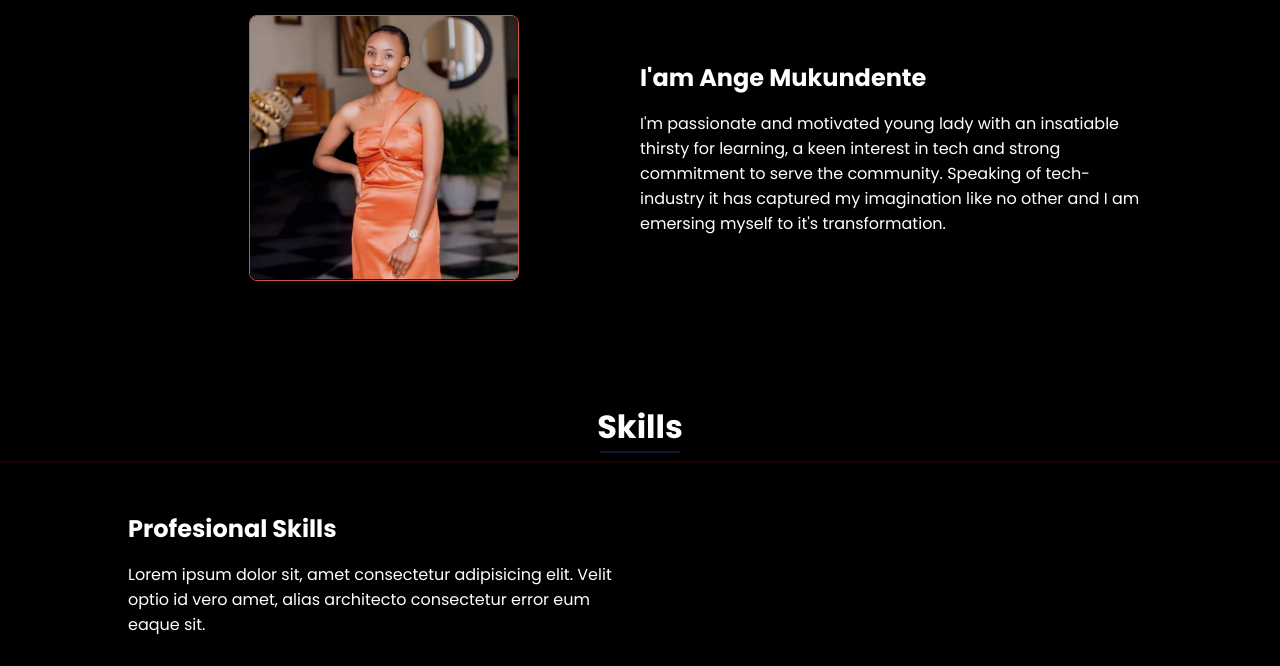
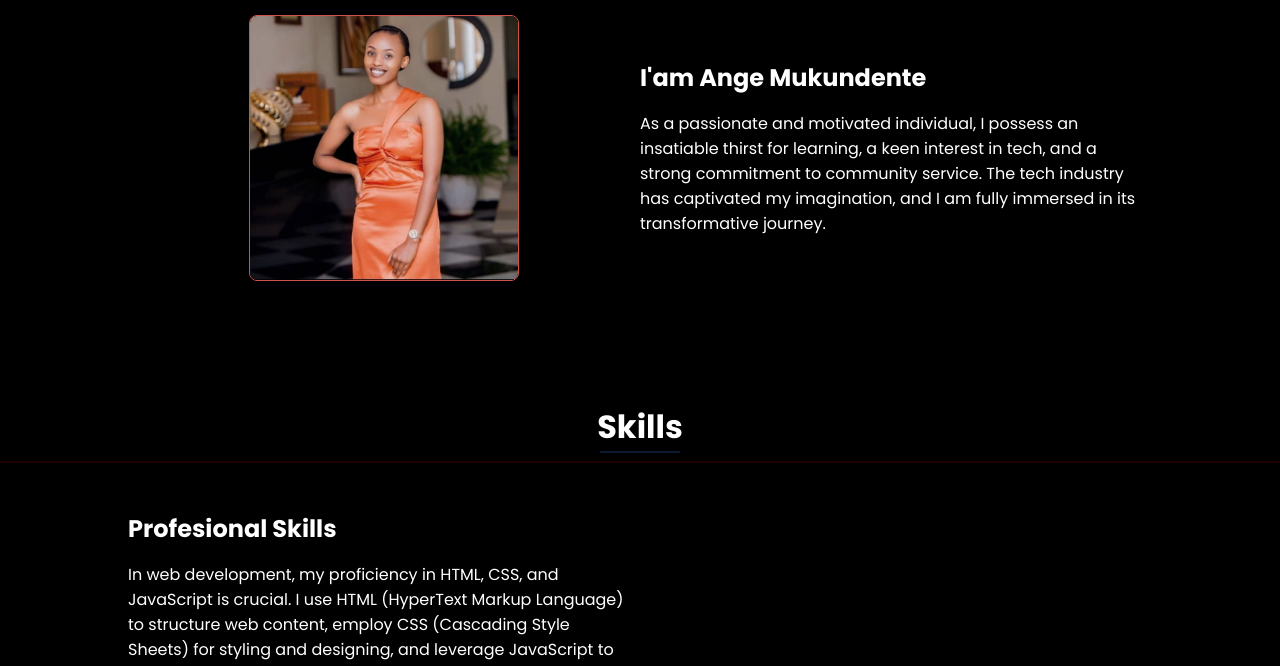
Before and after one commit to M0111Ange/personal-portfolio, a plain HTML site: page index.html in a window 1280 px wide. Shown: the part 890-1556 px from the top of the page. Drawn offline with nearby package versions, Linux system fonts and the light colour scheme; a script that the page names is missing.

Commit message:
some changes

```diff
--- a/assets/css/styles.css
+++ b/assets/css/styles.css
@@ -242,7 +242,7 @@ img {
 .home__blob-img {
   width: 360px;
   border-radius: 50%;
-  border: 2px solid #DE5E91;
+  border: 2px solid #3f3e3e;
 }
 
 /*BUTTONS*/
--- a/index.html
+++ b/index.html
@@ -41,7 +41,7 @@
             <section class="home bd-grid" id="home">
                 <div class="home__data">
                     <h1 class="home__title">Hi,<br>I'am <span class="home__title-color">
-                        Mukundente</span><br> Backend developer</h1>
+                         Mukundente</span><br> Backend developer</h1>
 
                     <a href="#" class="button">Contact</a>
                 </div>
@@ -72,10 +72,7 @@
 
                     <div>
                         <h2 class="about__subtitle">I'am Ange Mukundente</h2>
-                        <p class="about__text">I'm passionate and motivated young lady with an insatiable thirsty for learning, a keen interest in tech and
-                            strong commitment to serve the community. Speaking of tech-industry
-                        it has captured my imagination like no other and I am emersing myself
-                    to it's transformation.</p>
+                        <p class="about__text">As a passionate and motivated individual, I possess an insatiable thirst for learning, a keen interest in tech, and a strong commitment to community service. The tech industry has captivated my imagination, and I am fully immersed in its transformative journey.</p>
                     </div>
                 </div>
 
@@ -89,7 +86,7 @@
                 <div class="skills__container bd-grid">
                     <div>
                         <h2 class="skills__subtitle">Profesional Skills</h2>
-                        <p class="skills__text">Lorem ipsum dolor sit, amet consectetur adipisicing elit. Velit optio id vero amet, alias architecto consectetur error eum eaque sit.</p>
+                        <p class="skills__text">In web development, my proficiency in HTML, CSS, and JavaScript is crucial. I use HTML (HyperText Markup Language) to structure web content, employ CSS (Cascading Style Sheets) for styling and designing, and leverage JavaScript to enhance interactivity and dynamic behavior. My mastery of HTML ensures semantic markup, CSS proficiency results in visually appealing layouts, and JavaScript expertise enables me to create responsive, dynamic web applications. Being skilled in these technologies allows me to seamlessly integrate design and functionality, ensuring a smooth and engaging user experience on the web.</p>
                         <div class="skills__data">
                             <div class="skills__names">
                                 <i class='bx bxl-html5 skills__icon'></i>
```
